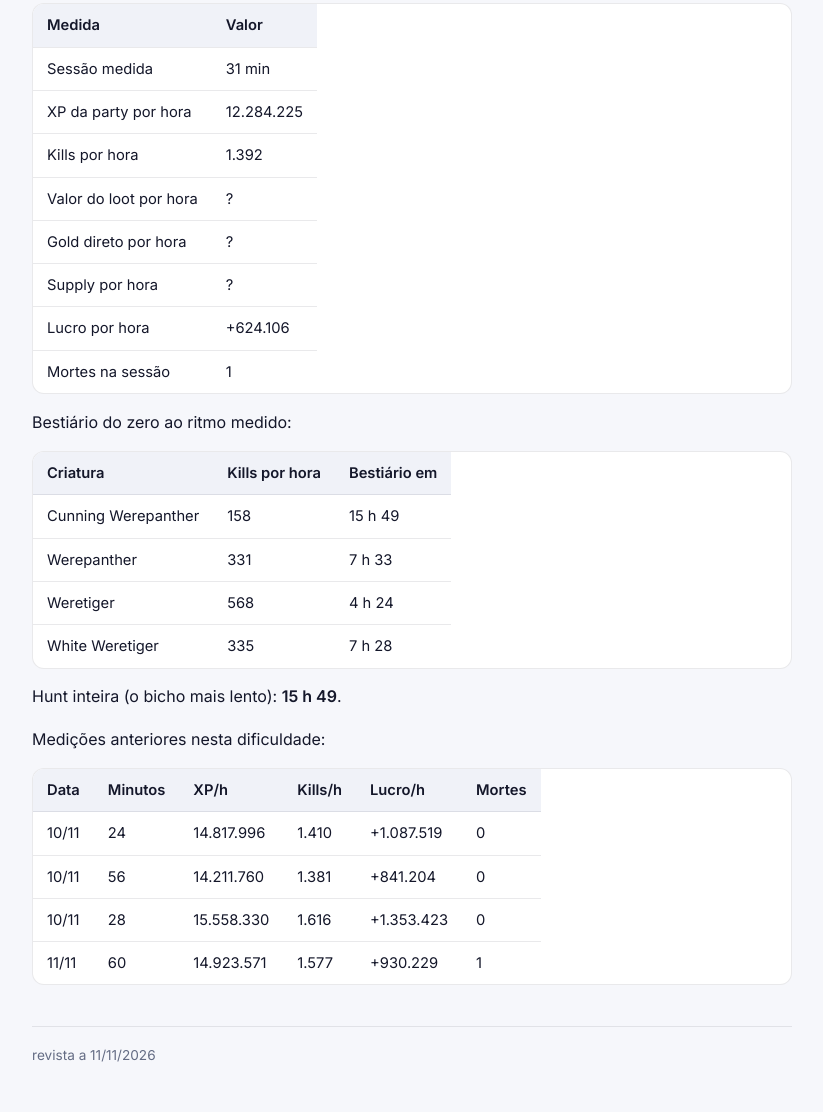
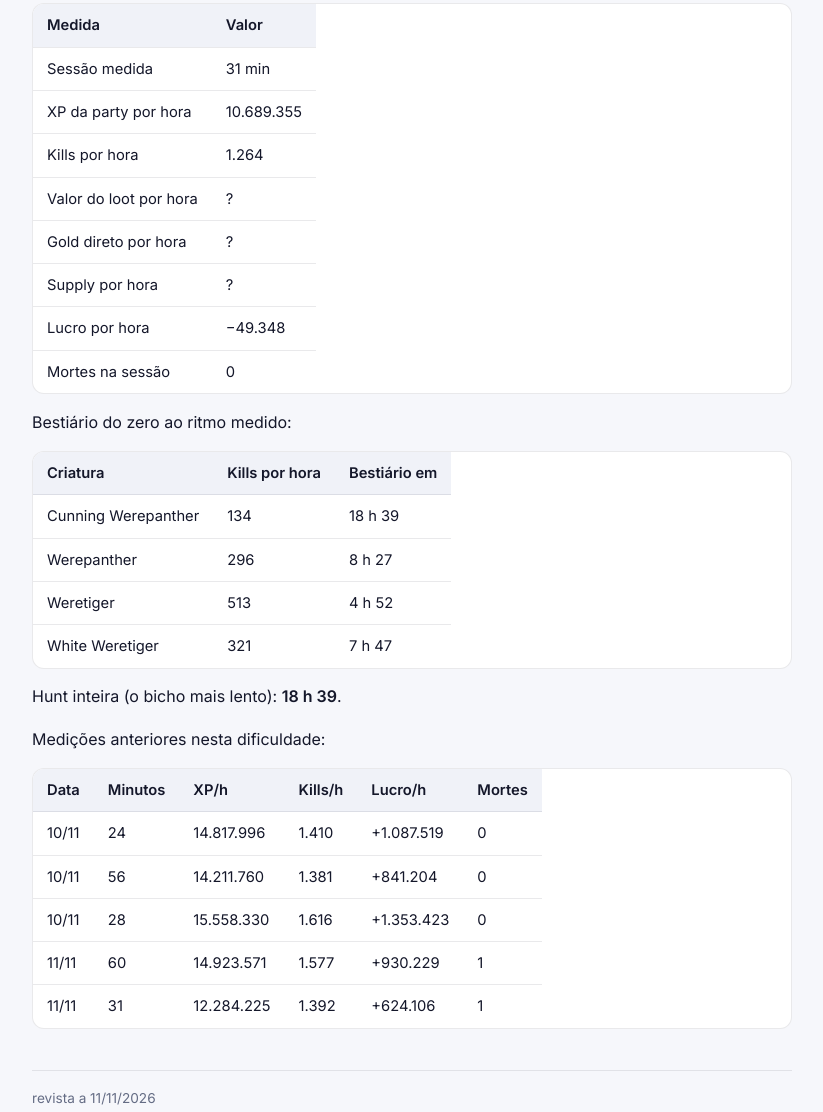
Before and after one commit to Baverone/drakoria-wiki, a plain HTML site: page premium-oskayaat-undercity.html in a window 1280 px wide. Shown: the part 703-1815 px from the top of the page, without its empty margins (324-1147 px from the left). Drawn offline with Linux system fonts and the light colour scheme.

Commit message:
Atualiza a Wiki (106 paginas publicas)
Co-Authored-By: Claude Opus 5.5 <noreply@anthropic.com>

```diff
--- a/premium-oskayaat-undercity.html
+++ b/premium-oskayaat-undercity.html
@@ -39,12 +39,12 @@
 <table><thead><tr><th>Criatura</th><th>Kills para o bestiário</th><th>Acaba-se nesta hunt</th></tr></thead><tbody><tr><td>Cunning Werepanther</td><td>2.500</td><td>sim</td></tr><tr><td>Werepanther</td><td>2.500</td><td>sim</td></tr><tr><td>Weretiger</td><td>2.500</td><td>sim</td></tr><tr><td>White Weretiger</td><td>2.500</td><td>sim</td></tr></tbody></table>
 <h2 id="medicoes-por-dificuldade">Medições por dificuldade</h2>
 <h3 id="dificil">Difícil <span class="marca marca-medido" title="medido no jogo">medido 11/11</span></h3>
-<table><thead><tr><th>Medida</th><th>Valor</th></tr></thead><tbody><tr><td>Sessão medida</td><td>31 min</td></tr><tr><td>XP da party por hora</td><td>12.284.225</td></tr><tr><td>Kills por hora</td><td>1.392</td></tr><tr><td>Valor do loot por hora</td><td>?</td></tr><tr><td>Gold direto por hora</td><td>?</td></tr><tr><td>Supply por hora</td><td>?</td></tr><tr><td>Lucro por hora</td><td>+624.106</td></tr><tr><td>Mortes na sessão</td><td>1</td></tr></tbody></table>
+<table><thead><tr><th>Medida</th><th>Valor</th></tr></thead><tbody><tr><td>Sessão medida</td><td>31 min</td></tr><tr><td>XP da party por hora</td><td>10.689.355</td></tr><tr><td>Kills por hora</td><td>1.264</td></tr><tr><td>Valor do loot por hora</td><td>?</td></tr><tr><td>Gold direto por hora</td><td>?</td></tr><tr><td>Supply por hora</td><td>?</td></tr><tr><td>Lucro por hora</td><td>−49.348</td></tr><tr><td>Mortes na sessão</td><td>0</td></tr></tbody></table>
 <p>Bestiário do zero ao ritmo medido:</p>
-<table><thead><tr><th>Criatura</th><th>Kills por hora</th><th>Bestiário em</th></tr></thead><tbody><tr><td>Cunning Werepanther</td><td>158</td><td>15 h 49</td></tr><tr><td>Werepanther</td><td>331</td><td>7 h 33</td></tr><tr><td>Weretiger</td><td>568</td><td>4 h 24</td></tr><tr><td>White Weretiger</td><td>335</td><td>7 h 28</td></tr></tbody></table>
-<p>Hunt inteira (o bicho mais lento): <strong>15 h 49</strong>.</p>
+<table><thead><tr><th>Criatura</th><th>Kills por hora</th><th>Bestiário em</th></tr></thead><tbody><tr><td>Cunning Werepanther</td><td>134</td><td>18 h 39</td></tr><tr><td>Werepanther</td><td>296</td><td>8 h 27</td></tr><tr><td>Weretiger</td><td>513</td><td>4 h 52</td></tr><tr><td>White Weretiger</td><td>321</td><td>7 h 47</td></tr></tbody></table>
+<p>Hunt inteira (o bicho mais lento): <strong>18 h 39</strong>.</p>
 <p>Medições anteriores nesta dificuldade:</p>
-<table><thead><tr><th>Data</th><th>Minutos</th><th>XP/h</th><th>Kills/h</th><th>Lucro/h</th><th>Mortes</th></tr></thead><tbody><tr><td>10/11</td><td>24</td><td>14.817.996</td><td>1.410</td><td>+1.087.519</td><td>0</td></tr><tr><td>10/11</td><td>56</td><td>14.211.760</td><td>1.381</td><td>+841.204</td><td>0</td></tr><tr><td>10/11</td><td>28</td><td>15.558.330</td><td>1.616</td><td>+1.353.423</td><td>0</td></tr><tr><td>11/11</td><td>60</td><td>14.923.571</td><td>1.577</td><td>+930.229</td><td>1</td></tr></tbody></table>
+<table><thead><tr><th>Data</th><th>Minutos</th><th>XP/h</th><th>Kills/h</th><th>Lucro/h</th><th>Mortes</th></tr></thead><tbody><tr><td>10/11</td><td>24</td><td>14.817.996</td><td>1.410</td><td>+1.087.519</td><td>0</td></tr><tr><td>10/11</td><td>56</td><td>14.211.760</td><td>1.381</td><td>+841.204</td><td>0</td></tr><tr><td>10/11</td><td>28</td><td>15.558.330</td><td>1.616</td><td>+1.353.423</td><td>0</td></tr><tr><td>11/11</td><td>60</td><td>14.923.571</td><td>1.577</td><td>+930.229</td><td>1</td></tr><tr><td>11/11</td><td>31</td><td>12.284.225</td><td>1.392</td><td>+624.106</td><td>1</td></tr></tbody></table>
 </article>
 <footer class="rodape">
 <p>revista a 11/11/2026</p>
```
Also changed, not shown: pesquisa.json (+1 -1 lines), tabela-hunts.html (+1 -1 lines).
